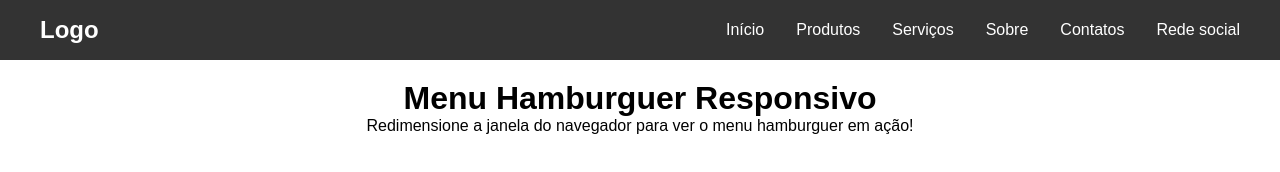
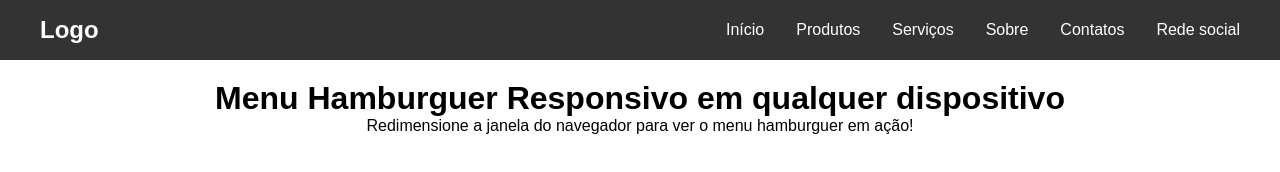
Before and after one commit to ArthurMarianoNeto/MyWebsite, a plain HTML site: page menu.html in a window 1280 px wide. Drawn offline with Linux system fonts and the light colour scheme.

```diff
--- a/menu.html
+++ b/menu.html
@@ -135,7 +135,7 @@
     </nav>
 
     <div style="padding: 20px; text-align: center;">
-        <h1>Menu Hamburguer Responsivo</h1>
+        <h1>Menu Hamburguer Responsivo em qualquer dispositivo</h1>
         <p>Redimensione a janela do navegador para ver o menu hamburguer em ação!</p>
     </div>
 
```
